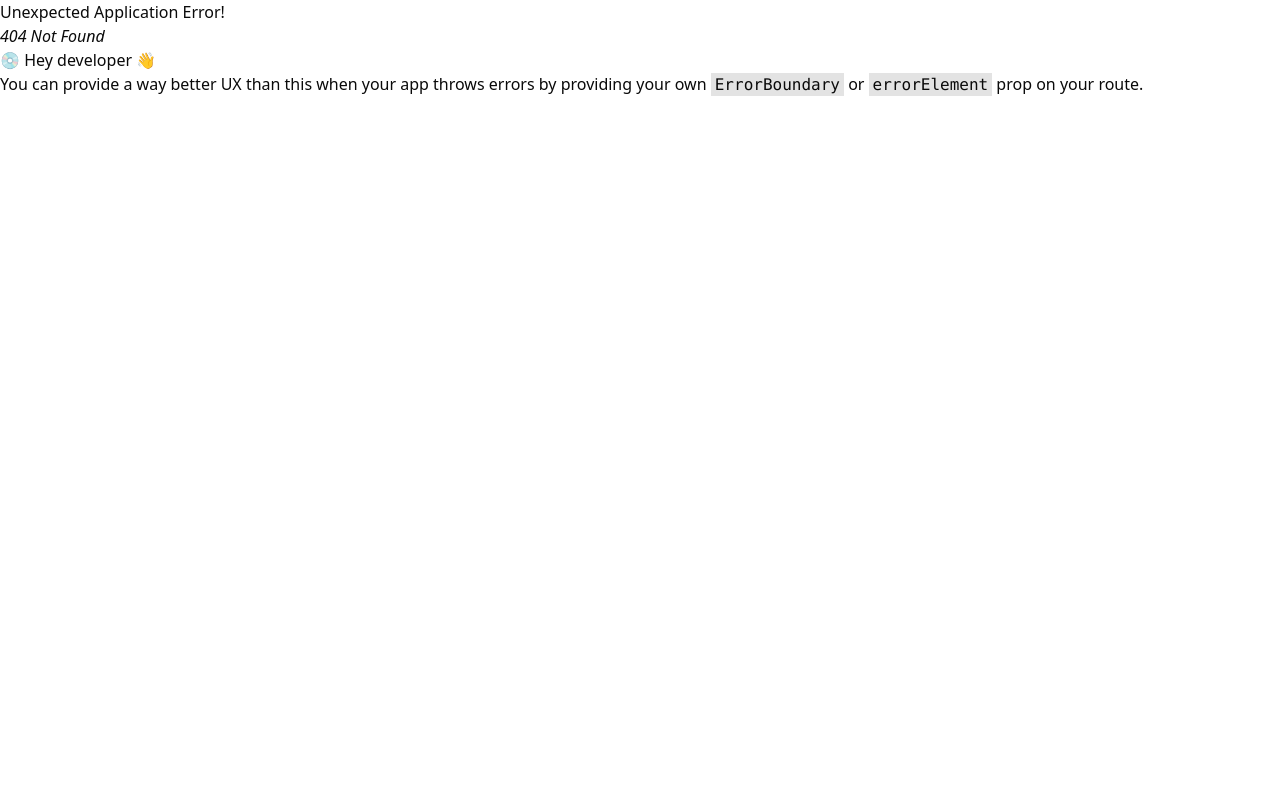
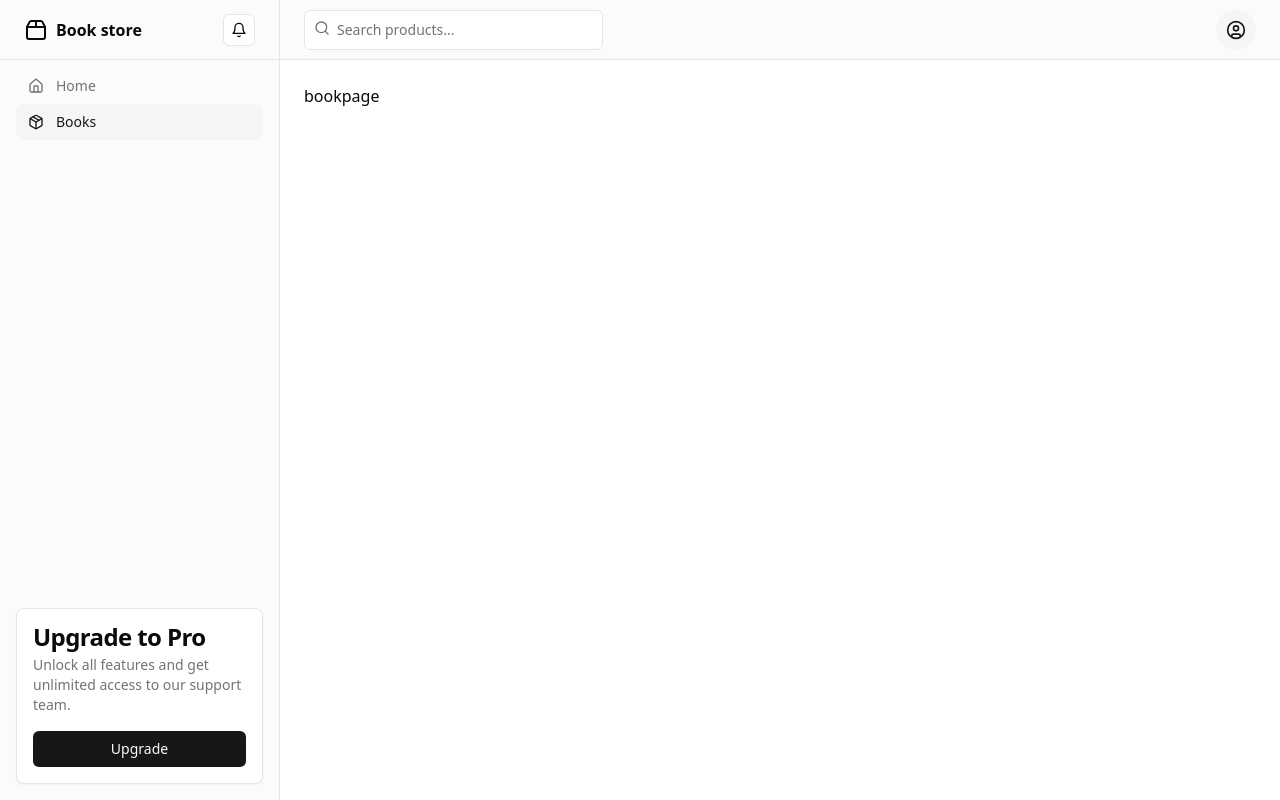
Before and after one commit to harsu1/elib-dashboard, a React (Vite) app: page /dashboard/books in a window 1280 px wide. Before the commit this address had no page. Built offline with nearby package versions, Linux system fonts and the light colour scheme.

Commit message:
dashboard layout

```diff
--- a/src/layouts/DashboardLayout.tsx
+++ b/src/layouts/DashboardLayout.tsx
@@ -1,18 +1,14 @@
-import { Button } from '@/components/ui/button'
-import React from 'react'
-import { Link, Outlet } from 'react-router-dom'
+import { Button } from "@/components/ui/button";
+import React from "react";
+import { Link, Outlet } from "react-router-dom";
 import {
   Card,
   CardContent,
   CardDescription,
   CardHeader,
   CardTitle,
-  } from "@/components/ui/card"
-  import {
-    Sheet,
-    SheetContent,
-    SheetTrigger,
-  } from "@/components/ui/sheet"
+} from "@/components/ui/card";
+import { Sheet, SheetContent, SheetTrigger } from "@/components/ui/sheet";
 import {
   DropdownMenu,
   DropdownMenuContent,
@@ -20,7 +16,7 @@ import {
   DropdownMenuLabel,
   DropdownMenuSeparator,
   DropdownMenuTrigger,
-  } from "@/components/ui/dropdown-menu"
+} from "@/components/ui/dropdown-menu";
 import {
   Bell,
   CircleUser,
@@ -32,10 +28,9 @@ import {
   Search,
   ShoppingCart,
   Users,
-  } from "lucide-react"
-import { Input } from '@/components/ui/input'
-import { Badge } from '@/components/ui/badge'
-
+} from "lucide-react";
+import { Input } from "@/components/ui/input";
+import { Badge } from "@/components/ui/badge";
 
 const DashboardLayout = () => {
   return (
@@ -56,7 +51,7 @@ import { Badge } from '@/components/ui/badge'
             <div className="flex-1">
               <nav className="grid items-start px-2 text-sm font-medium lg:px-4">
                 <Link
-               to="#"
+                  to="/dashboard/home"
                   className="flex items-center gap-3 rounded-lg px-3 py-2 text-muted-foreground transition-all hover:text-primary"
                 >
                   <Home className="h-4 w-4" />
@@ -64,13 +59,12 @@ import { Badge } from '@/components/ui/badge'
                 </Link>
 
                 <Link
-               to="#"
+                  to="/dashboard/books"
                   className="flex items-center gap-3 rounded-lg bg-muted px-3 py-2 text-primary transition-all hover:text-primary"
                 >
                   <Package className="h-4 w-4" />
                   Books{" "}
                 </Link>
-
               </nav>
             </div>
             <div className="mt-auto p-4">
@@ -184,7 +178,11 @@ import { Badge } from '@/components/ui/badge'
             </div>
             <DropdownMenu>
               <DropdownMenuTrigger asChild>
-              <Button variant="secondary" size="icon" className="rounded-full">
+                <Button
+                  variant="secondary"
+                  size="icon"
+                  className="rounded-full"
+                >
                   <CircleUser className="h-5 w-5" />
                   <span className="sr-only">Toggle user menu</span>
                 </Button>
@@ -200,13 +198,12 @@ import { Badge } from '@/components/ui/badge'
             </DropdownMenu>
           </header>
           <main className="flex flex-1 flex-col gap-4 p-4 lg:gap-6 lg:p-6">
-          <Outlet/>
+            <Outlet />
           </main>
         </div>
       </div>
+    </div>
+  );
+};
 
-     </div>
-   )
- }
-
- export default DashboardLayout
+export default DashboardLayout;
--- /dev/null
+++ b/src/pages/BookPage.tsx
@@ -0,0 +1,11 @@
+import React from 'react'
+
+const BookPage = () => {
+  return (
+    <div>
+      <h1>bookpage</h1>
+    </div>
+  )
+}
+
+export default BookPage
```
Also changed, not shown: src/router.tsx (+34 -22 lines). Lines whose indentation alone changed are shown as unchanged.
